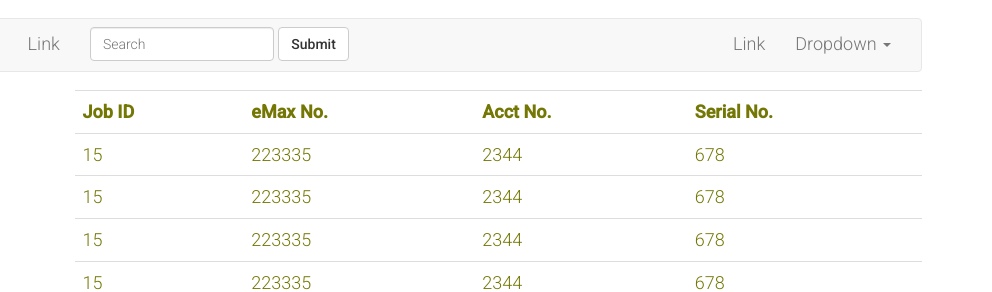
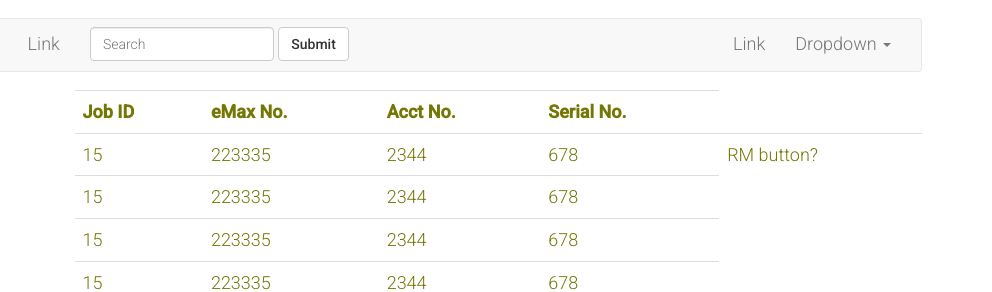
Before and after one commit to MartianKnight/de_mobileapp, a plain HTML site: page index.html in a window 1280 px wide. Shown: the top 292 px of the page, 288-1280 px from the left. Drawn offline with nearby package versions, Linux system fonts and the light colour scheme.

Commit message:
More notes about layout

```diff
--- a/index.html
+++ b/index.html
@@ -108,7 +108,7 @@
           </ul>
         </div>
 
-        <!-- Forms
+        <!-- Forms ***Make hidden by default. Click on rows make visable. Also need additional buttons for BACK and EDIT
         <div class="col-xs-9">
           <form class="form-horizontal">
               <div class="form-group has-success">
@@ -143,7 +143,7 @@
         </div>
         -->
 
-        <!-- Table ***Keep table, Other lead dev will make new solution-->
+        <!-- Table ***Visable by default. Hidden on click-->
         <div class="col-xs-9">
           <table class="table">
             <tr>
@@ -157,6 +157,9 @@
               <td>223335</td>
               <td>2344</td>
               <td>678</td>
+              <td>
+                RM button?
+              </td>
             </tr>
             <tr>
               <td>15</td>
```
